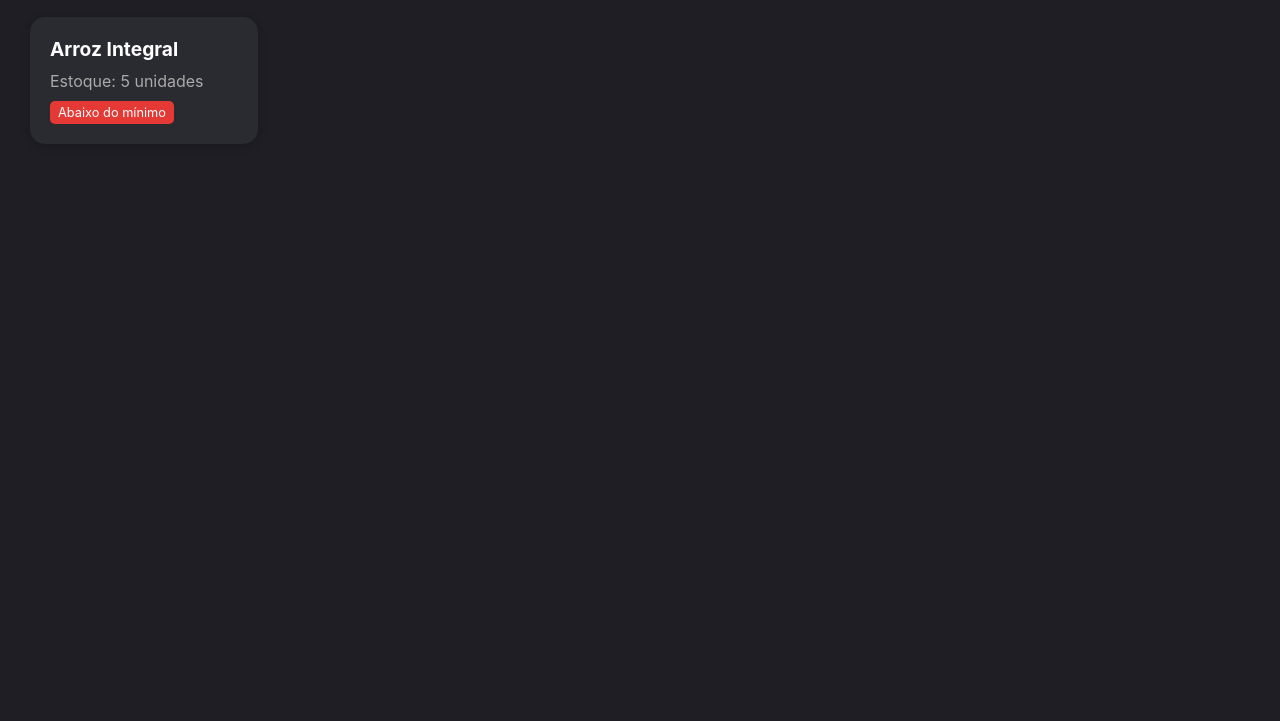
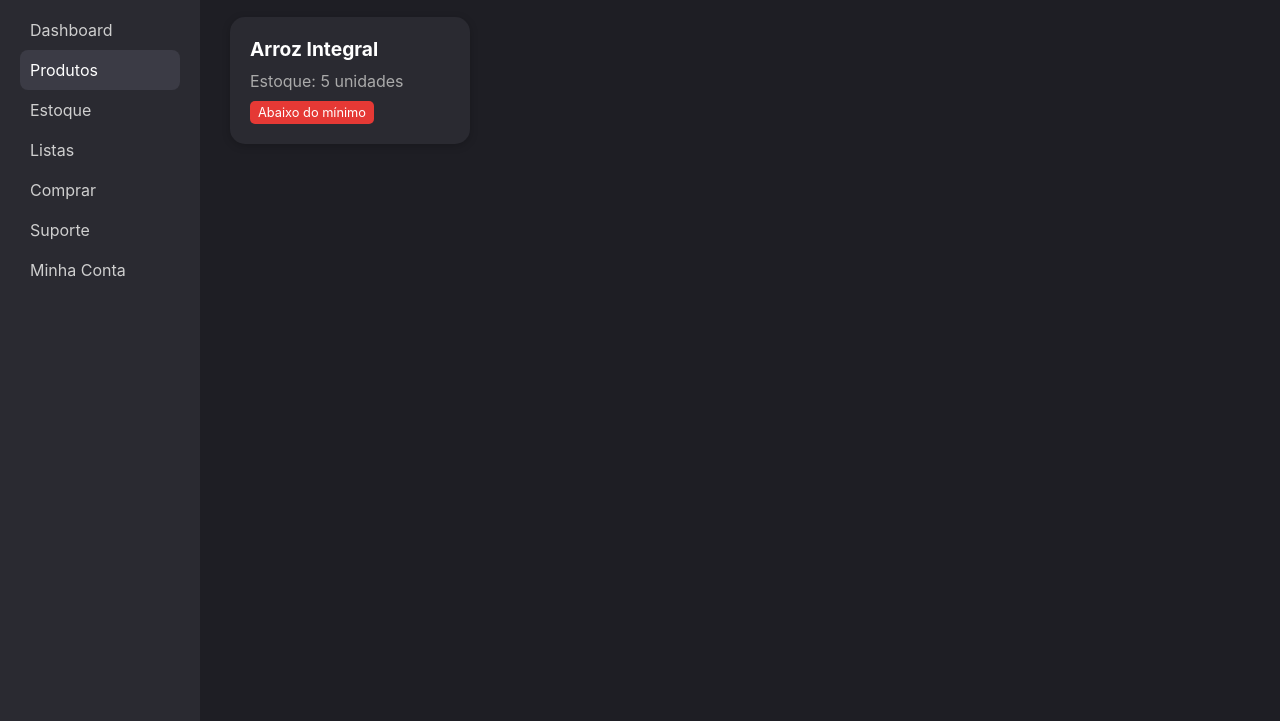
Before and after one commit to devmathsena/despenza, a website built with webpack: page src/products.html in a window 1280 px wide. Shown: the part 79-800 px from the top of the page. Built offline with nearby package versions, Linux system fonts and the light colour scheme.

Commit message:
Update products.html
Create aside menu

```diff
--- a/src/products.html
+++ b/src/products.html
@@ -7,6 +7,19 @@
   <link rel="stylesheet" href="./styles/index.css" />
 </head>
 <body>
+<aside>
+    <div class="logo">🍱 Despenza</div>
+    <nav>
+      <a href="index.html">Dashboard</a>
+      <a class="active" href="products.html">Produtos</a>
+      <a href="#">Estoque</a>
+      <a href="#">Listas</a>
+      <a href="#">Comprar</a>
+      <a href="#">Suporte</a>
+      <a href="#">Minha Conta</a>
+    </nav>
+  </aside>
+
   <main>
   <div class="page-header">
     <h2>Produtos</h2>
```
